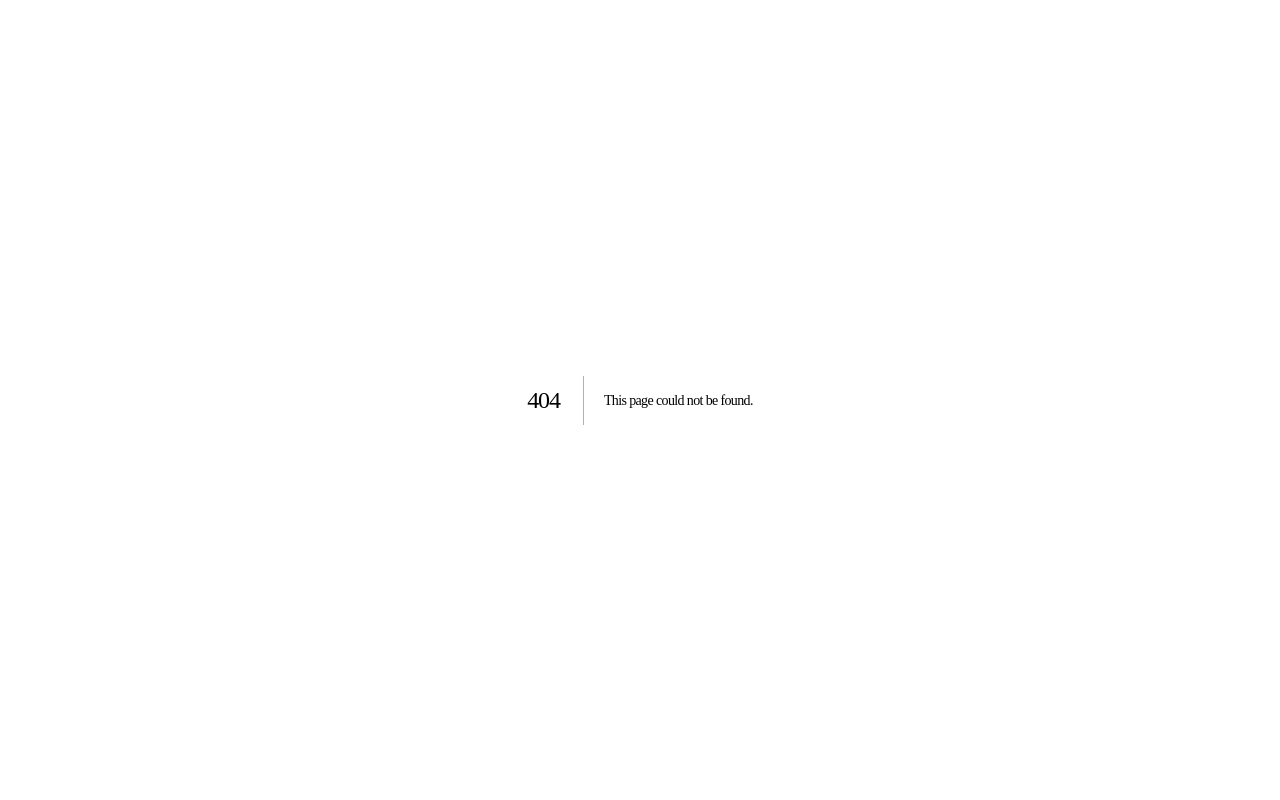
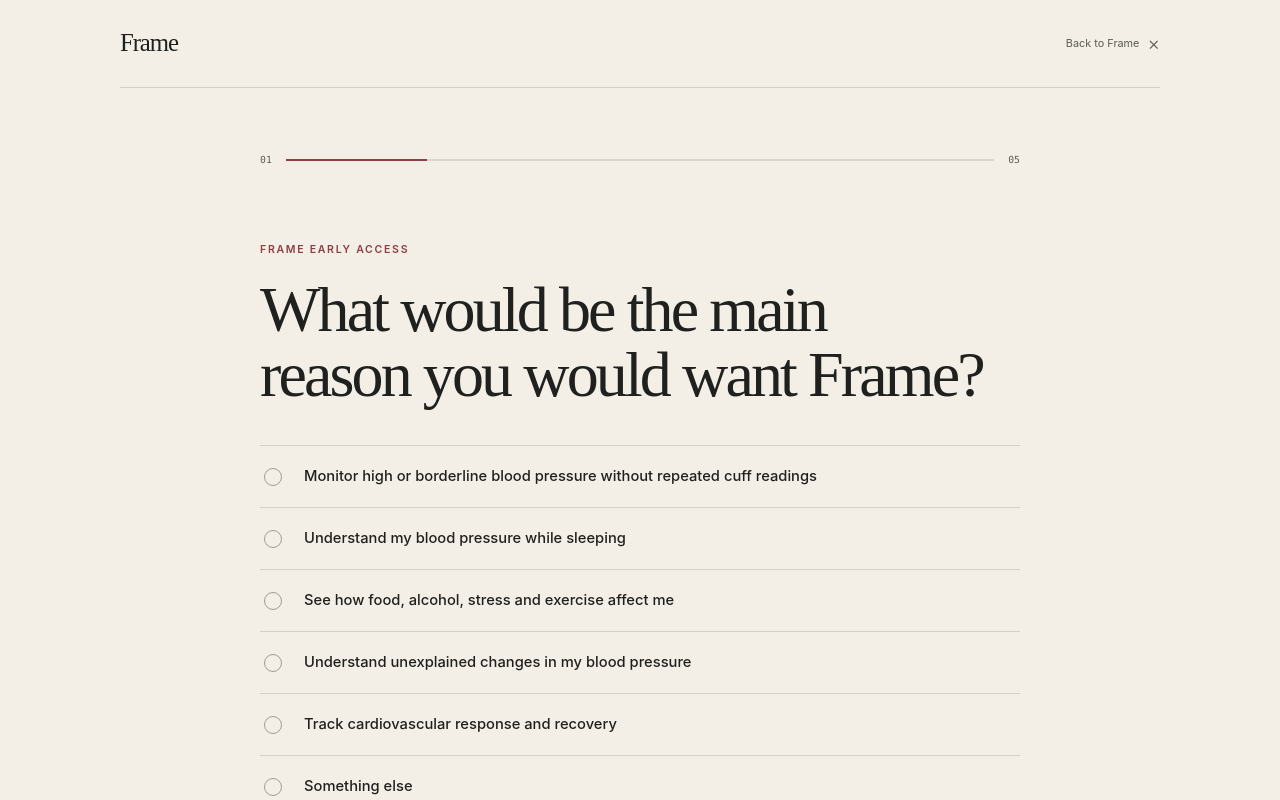
Before and after one commit to Suvan-goel/Frame-Landing-Page, a Next.js app: page /interest in a window 1280 px wide. Before the commit this address had no page. Shown: the top 800 px of the page. Built offline with nearby package versions, Linux system fonts and the light colour scheme.

Commit message:
Move interest flow to dedicated page

```diff
--- a/app/api/waitlist/route.ts
+++ b/app/api/waitlist/route.ts
@@ -1,4 +1,5 @@
 import { getSupabaseAdmin } from "@/lib/supabase-admin.server";
+import { formatName } from "@/lib/name-format";
 
 export const dynamic = "force-dynamic";
 
@@ -51,7 +52,7 @@ function cleanAttribution(value: unknown) {
 
 function cleanName(value: unknown) {
   if (typeof value !== "string") return "";
-  return value.trim().replace(/\s+/g, " ");
+  return formatName(value);
 }
 
 function cleanLongText(value: unknown) {
--- a/app/components/interest-flow.tsx
+++ b/app/components/interest-flow.tsx
@@ -1,8 +1,9 @@
 "use client";
 
 import { FormEvent, useEffect, useRef, useState } from "react";
+import Link from "next/link";
+import { formatName } from "@/lib/name-format";
 
-const OPEN_INTEREST_FLOW_EVENT = "frame:open-interest-flow";
 const WAITLIST_JOINED_STORAGE_KEY = "frame-waitlist-joined";
 const MIN_SITUATION_LENGTH = 50;
 const MAX_SITUATION_LENGTH = 750;
@@ -52,7 +53,6 @@ const GENDER_OPTIONS = [
   ["prefer_not_to_say", "Prefer not to say"],
 ] as const;
 
-type InterestPlacement = "navigation" | "hero" | "footer";
 type WaitlistStatus = "idle" | "submitting" | "joined" | "updated" | "error";
 type FieldName =
   | "mainReason"
@@ -65,30 +65,6 @@ type FieldName =
   | "gender"
   | "email";
 type FieldErrors = Partial<Record<FieldName, string>>;
-
-export function InterestTrigger({
-  className,
-  placement,
-  children = "Interested",
-}: {
-  className: string;
-  placement: InterestPlacement;
-  children?: React.ReactNode;
-}) {
-  return (
-    <button
-      className={className}
-      type="button"
-      onClick={() =>
-        window.dispatchEvent(
-          new CustomEvent(OPEN_INTEREST_FLOW_EVENT, { detail: { placement } }),
-        )
-      }
-    >
-      {children}
-    </button>
-  );
-}
 
 function ChoiceList({
   idPrefix,
@@ -135,10 +111,8 @@ function ChoiceList({
 }
 
 export function InterestFlow() {
-  const dialogRef = useRef<HTMLDialogElement>(null);
   const headingRef = useRef<HTMLHeadingElement>(null);
   const [step, setStep] = useState(0);
-  const [placement, setPlacement] = useState<InterestPlacement>("hero");
   const [mainReason, setMainReason] = useState("");
   const [recentSituation, setRecentSituation] = useState("");
   const [monitoringMethod, setMonitoringMethod] = useState("");
@@ -153,21 +127,7 @@ export function InterestFlow() {
   const [status, setStatus] = useState<WaitlistStatus>("idle");
 
   useEffect(() => {
-    function openFlow(event: Event) {
-      const dialog = dialogRef.current;
-      if (!dialog) return;
-      const detail = (event as CustomEvent<{ placement?: InterestPlacement }>).detail;
-      if (detail?.placement) setPlacement(detail.placement);
-      if (!dialog.open) dialog.showModal();
-      window.setTimeout(() => headingRef.current?.focus(), 0);
-    }
-
-    window.addEventListener(OPEN_INTEREST_FLOW_EVENT, openFlow);
-    return () => window.removeEventListener(OPEN_INTEREST_FLOW_EVENT, openFlow);
-  }, []);
-
-  useEffect(() => {
-    if (dialogRef.current?.open) headingRef.current?.focus();
+    headingRef.current?.focus();
   }, [step, status]);
 
   function clearError(field: FieldName) {
@@ -281,13 +241,13 @@ export function InterestFlow() {
           recentSituation: recentSituation.trim(),
           monitoringMethod,
           interviewWillingness,
-          firstName: firstName.trim().replace(/\s+/g, " "),
-          lastName: lastName.trim().replace(/\s+/g, " "),
+          firstName: formatName(firstName),
+          lastName: formatName(lastName),
           age: Number(age.trim()),
           gender,
           email: email.trim(),
           website: formData.get("website"),
-          placement,
+          placement: "interest_page",
           utmSource: query.get("utm_source"),
           utmMedium: query.get("utm_medium"),
           utmCampaign: query.get("utm_campaign"),
@@ -329,40 +289,35 @@ export function InterestFlow() {
   ];
 
   return (
-    <dialog
-      className="interest-flow"
-      ref={dialogRef}
-      aria-labelledby="interest-flow-title"
-      onClick={(event) => {
-        if (event.target === event.currentTarget) event.currentTarget.close();
-      }}
-    >
+    <main className="interest-flow" aria-labelledby="interest-flow-title">
       <div className="interest-flow__shell">
         <header className="interest-flow__header">
-          <span className="interest-flow__wordmark">Frame</span>
-          <button
+          <Link className="interest-flow__wordmark" href="/" aria-label="Frame home">
+            Frame
+          </Link>
+          <Link
             className="interest-flow__close"
-            type="button"
-            aria-label="Close interest form"
-            onClick={() => dialogRef.current?.close()}
+            href="/"
+            aria-label="Back to Frame"
           >
-            Close <span aria-hidden="true">×</span>
-          </button>
+            Back to Frame <span aria-hidden="true">×</span>
+          </Link>
         </header>
 
         {status === "joined" || status === "updated" ? (
           <div className="interest-flow__success" role="status" aria-live="polite">
             <p className="eyebrow">Thank you</p>
             <h2 id="interest-flow-title" ref={headingRef} tabIndex={-1}>
-              {status === "joined" ? "Your interest is registered." : "Your response is updated."}
+              Your interest has been registered!
             </h2>
             <p>
-              Thanks, {firstName.trim()}. We review every response and will be in touch when there is a strong fit.
+              Thanks, {formatName(firstName)}. We genuinely read all responses and
+              your input is invaluable for Frame&apos;s development.
             </p>
             <div className="interest-flow__success-actions">
-              <button className="button button--dark" type="button" onClick={() => dialogRef.current?.close()}>
+              <Link className="button button--dark" href="/">
                 Back to Frame
-              </button>
+              </Link>
               <button className="interest-flow__text-button" type="button" onClick={resetFlow}>
                 Submit another response
               </button>
@@ -519,6 +474,6 @@ export function InterestFlow() {
           </form>
         )}
       </div>
-    </dialog>
+    </main>
   );
 }
--- a/app/globals.css
+++ b/app/globals.css
@@ -880,19 +880,9 @@ h2 {
 
 .interest-flow {
   width: 100%;
-  max-width: none;
-  height: 100dvh;
-  max-height: none;
-  margin: 0;
-  padding: 0;
-  border: 0;
+  min-height: 100dvh;
   background: var(--cream);
   color: var(--ink);
-  overflow-y: auto;
-}
-
-.interest-flow::backdrop {
-  background: rgba(23, 24, 21, 0.72);
 }
 
 .interest-flow__shell {
--- /dev/null
+++ b/app/interest/page.tsx
@@ -0,0 +1,15 @@
+import type { Metadata } from "next";
+import { InterestFlow } from "../components/interest-flow";
+
+export const metadata: Metadata = {
+  title: "Register your interest — Frame",
+  description:
+    "Tell Frame what you want to understand about your blood pressure and register for early access.",
+  alternates: {
+    canonical: "/interest",
+  },
+};
+
+export default function InterestPage() {
+  return <InterestFlow />;
+}
--- a/app/page.tsx
+++ b/app/page.tsx
@@ -2,7 +2,6 @@
 
 import Image from "next/image";
 import { BrandWordmark } from "./components/brand-wordmark";
-import { InterestFlow, InterestTrigger } from "./components/interest-flow";
 
 const COLLABORATION_EMAIL = "support@framewearable.com";
 const INSTAGRAM_URL = "https://www.instagram.com/framewearable/";
@@ -43,7 +42,6 @@ function Arrow() {
 export default function Home() {
   return (
     <main>
-      <InterestFlow />
       <header className="nav-shell">
         <nav className="nav container" aria-label="Primary navigation">
           <a className="wordmark" href="#top" aria-label="Frame home">
@@ -56,9 +54,9 @@ export default function Home() {
               </a>
             ))}
           </div>
-          <InterestTrigger className="nav-cta" placement="navigation">
+          <a className="nav-cta" href="/interest">
             Interested
-          </InterestTrigger>
+          </a>
         </nav>
       </header>
 
@@ -76,9 +74,9 @@ export default function Home() {
               and recovery-then turns them into clear, personal insight.
             </p>
             <div className="hero-actions">
-              <InterestTrigger className="button button--dark" placement="hero">
+              <a className="button button--dark" href="/interest">
                 Interested
-              </InterestTrigger>
+              </a>
               <a className="text-link" href="#how-it-works">
                 How it works <span aria-hidden="true">↓</span>
               </a>
@@ -316,9 +314,9 @@ export default function Home() {
               Tell us what you want to understand, how you monitor today, and
               whether you would be open to a short conversation with our team.
             </p>
-            <InterestTrigger className="button button--light" placement="footer">
+            <a className="button button--light" href="/interest">
               Interested
-            </InterestTrigger>
+            </a>
           </div>
         </div>
       </section>
--- a/app/sitemap.ts
+++ b/app/sitemap.ts
@@ -11,6 +11,12 @@ export default function sitemap(): MetadataRoute.Sitemap {
       priority: 1,
     },
     {
+      url: `${siteUrl}/interest`,
+      lastModified: new Date("2026-08-01"),
+      changeFrequency: "monthly",
+      priority: 0.8,
+    },
+    {
       url: `${siteUrl}/privacy`,
       lastModified: new Date("2026-07-30"),
       changeFrequency: "yearly",
--- /dev/null
+++ b/lib/name-format.ts
@@ -0,0 +1,9 @@
+export function formatName(value: string) {
+  return value
+    .trim()
+    .replace(/\s+/g, " ")
+    .toLocaleLowerCase()
+    .replace(/(^|[\s'-])(\p{L})/gu, (_, separator: string, letter: string) =>
+      `${separator}${letter.toLocaleUpperCase()}`,
+    );
+}
```
Also changed, not shown: 1 other file (tests, documents, lock files or other folders).
